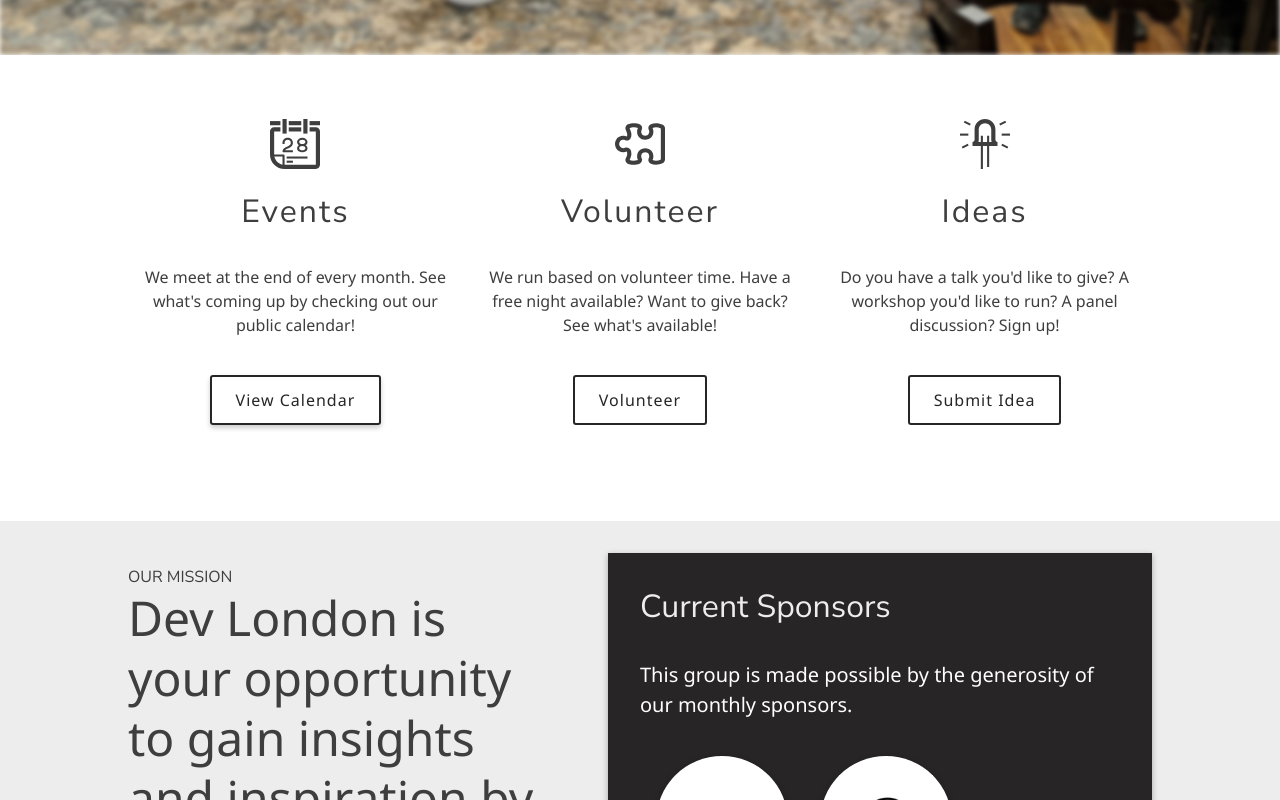
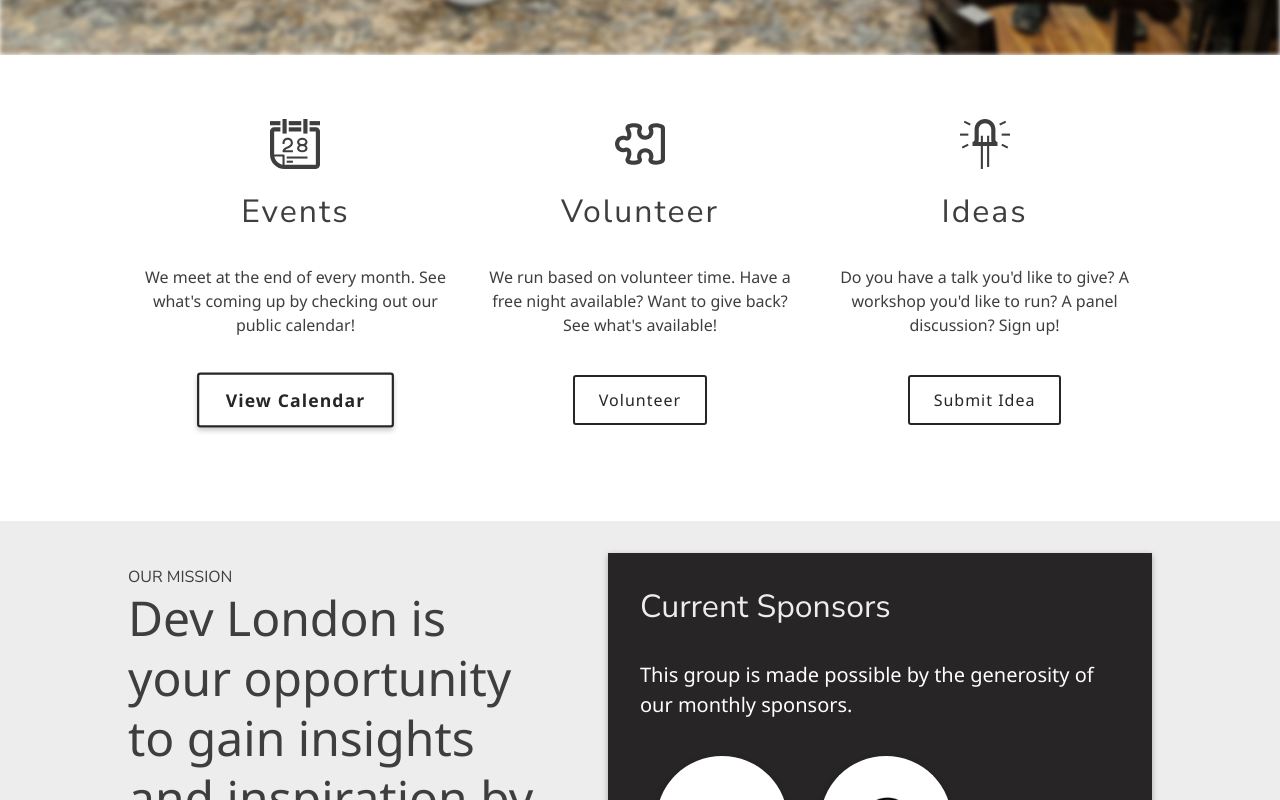
Before and after one commit to DevLdn/devldn-website, a React (Create React App) app in the folder client/: page / in a window 1280 px wide. In both pictures the pointer is over the link "View Calendar". Shown: the part 745-1545 px from the top of the page. Built offline with nearby package versions, Linux system fonts and the light colour scheme; no server answers.

Commit message:
updates hover effect on ghost buttons

```diff
--- a/client/src/styles/_app.scss
+++ b/client/src/styles/_app.scss
@@ -334,6 +334,13 @@
         border-radius: 3px;
         color: $dark-grey;
         font-weight: 500;
+        transition: transform .2s ease-in-out;
+
+        &:hover {
+            font-weight: 700;
+            transform: scale(1.1);
+            transition: transform .2s ease-in-out;
+        }
     }
 }
 
```
